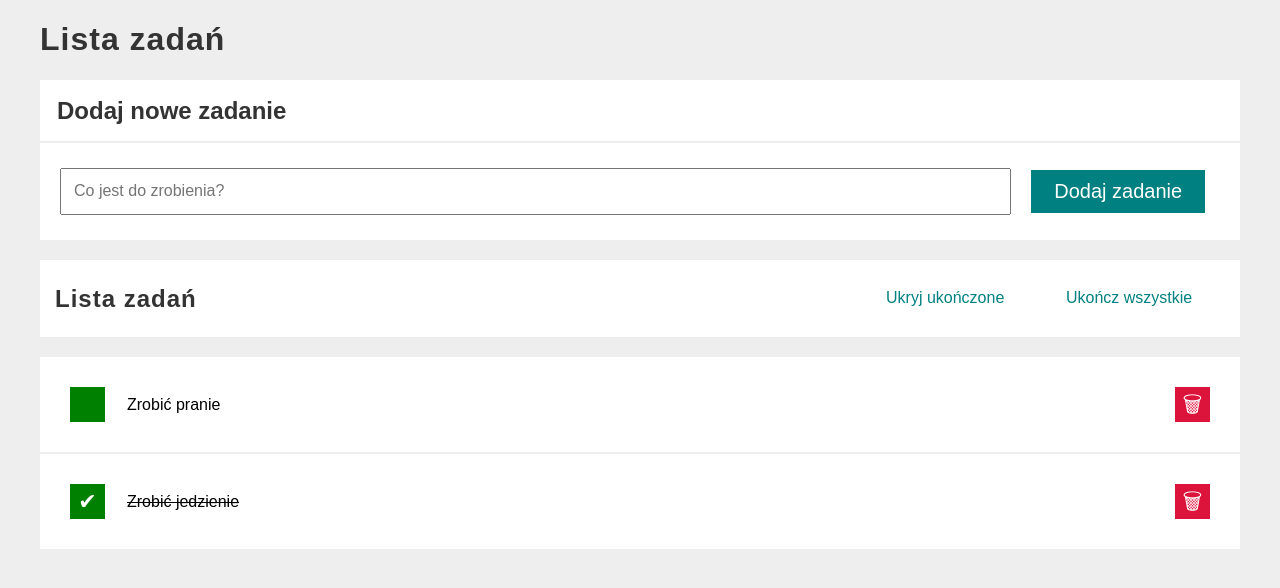
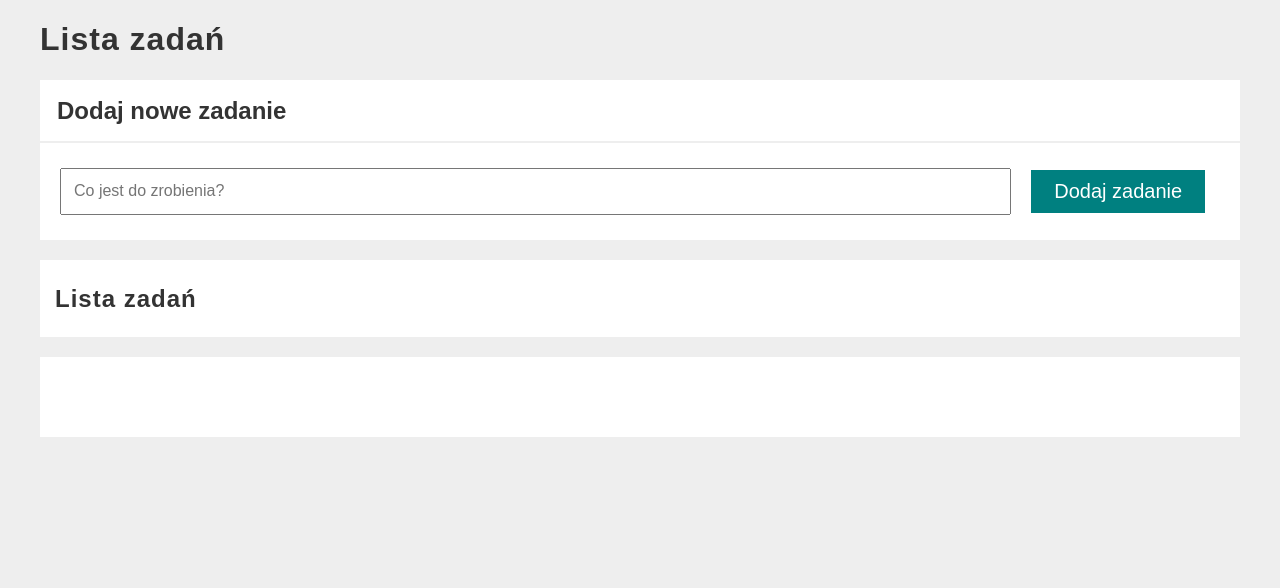
Before and after one commit to T-Wojcik/todos-list-react, a React (Create React App) app: page / in a window 1280 px wide. Shown: the top 588 px of the page. Built offline with nearby package versions, Linux system fonts and the light colour scheme.

Commit message:
add saving to localStorage

```diff
--- a/src/App.js
+++ b/src/App.js
@@ -1,4 +1,4 @@
-import React, { useState } from 'react';
+import React, { useState, useEffect } from 'react';
 import Form from "./Form";
 import Tasks from "./Tasks";
 import Buttons from "./Buttons";
@@ -9,10 +9,23 @@
 function App() {
   const [hideDone, setHideDone] = useState(false);
 
-  const [tasks, setTasks] = useState([
-    { id: 1, content: "Zrobić pranie", done: false },
-    { id: 2, content: "Zrobić jedzienie", done: true },
-  ]);
+  const getInitialTasks = () => {
+    const tasksFromLocalStorage = localStorage.getItem("tasks");
+    return (
+      tasksFromLocalStorage
+        ? JSON.parse(tasksFromLocalStorage)
+        : []
+    )
+  }
+
+  const [tasks, setTasks] = useState(getInitialTasks);
+
+
+  useEffect(() => {
+    localStorage.setItem("tasks", JSON.stringify(tasks));
+  }, [tasks]);
+
+
 
   const toggleHideDone = () => {
     setHideDone(hideDone => !hideDone);
@@ -40,7 +53,7 @@
     {
       content: newTaskContent,
       done: false,
-      id: tasks.length === 0 ? 1 : tasks[tasks.length - 1].id +1,
+      id: tasks.length === 0 ? 1 : tasks[tasks.length - 1].id + 1,
     }
     ])
   }
```
